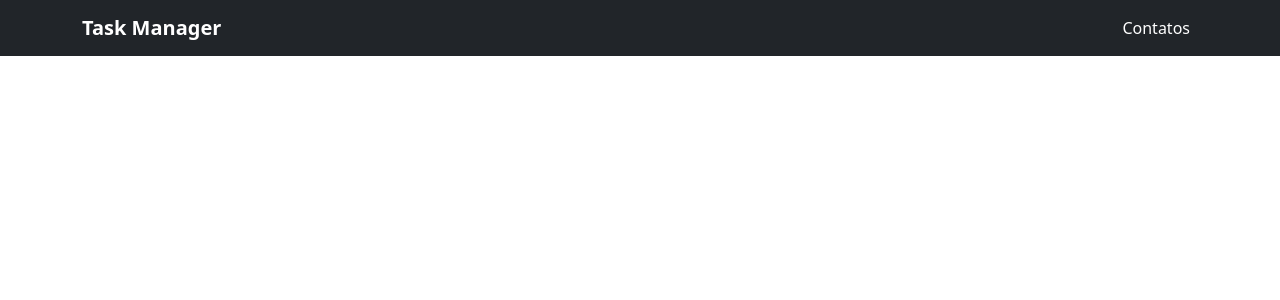
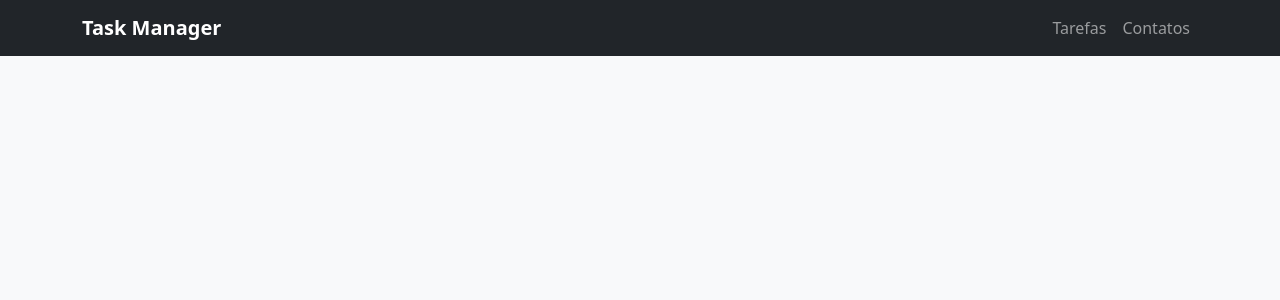
Before and after one commit to mascarnhas/Tutorial-Flask---Wake-up-Call, a Flask app: template templates/base.html in a window 1280 px wide. Shown: the top 300 px of the page. Run offline with Flask 3, Linux system fonts and the light colour scheme; the template is opened without the code that fills it, so the values that code supplies are empty.

Commit message:
Update base.html
Base.html revisado e atualizado

```diff
--- a/templates/base.html
+++ b/templates/base.html
@@ -4,39 +4,44 @@
     <meta charset="UTF-8">
     <meta name="viewport" content="width=device-width, initial-scale=1.0">
     <title>{% block title %}Task Manager{% endblock %}</title>
-    <!-- CSS do Bootstrap 5 via CDN -->
     <link href="https://cdn.jsdelivr.net/npm/bootstrap@5.3.0/dist/css/bootstrap.min.css" rel="stylesheet">
 </head>
-<body>
-    <!-- Barra de Navegação Superior (Navbar) -->
-    <nav class="navbar navbar-expand-lg navbar-dark bg-dark mb-4">
+{% macro item_menu(endereco, texto) %}
+    {% set ativo = request.path.startswith(endereco) %}
+    <a class="nav-link{% if ativo %} active{% endif %}" href="{{ endereco }}"{% if ativo %} aria-current="page"{% endif %}>{{ texto }}</a>
+{% endmacro %}
+
+{% set cores_alerta = {
+    'success': 'success', 'sucesso': 'success',
+    'danger': 'danger',   'erro': 'danger',
+    'warning': 'warning', 'aviso': 'warning',
+    'info': 'info'
+} %}
+
+<body class="bg-body-tertiary">
+    <nav class="navbar navbar-expand navbar-dark bg-dark mb-4">
         <div class="container">
             <a class="navbar-brand fw-bold" href="/">Task Manager</a>
-            <div class="navbar-nav">
-                <a class="nav-link active" href="/contatos">Contatos</a>
+            <div class="navbar-nav ms-auto">
+                {{ item_menu('/tarefas', 'Tarefas') }}
+                {{ item_menu('/contatos', 'Contatos') }}
             </div>
         </div>
     </nav>
 
-    <!-- Conteúdo Principal -->
-    <div class="container">
-        <!-- Bloco para Exibição de Mensagens Flash (Alertas de sucesso/erro) -->
+    <main class="container pb-5">
         {% with messages = get_flashed_messages(with_categories=true) %}
-            {% if messages %}
-                {% for category, message in messages %}
-                    <div class="alert alert-{{ category }} alert-dismissible fade show" role="alert">
-                        {{ message }}
-                        <button type="button" class="btn-close" data-bs-dismiss="alert" aria-label="Close"></button>
-                    </div>
-                {% endfor %}
-            {% endif %}
+            {% for category, message in messages %}
+                <div class="alert alert-{{ cores_alerta.get(category, 'secondary') }} alert-dismissible fade show" role="alert">
+                    {{ message }}
+                    <button type="button" class="btn-close" data-bs-dismiss="alert" aria-label="Fechar"></button>
+                </div>
+            {% endfor %}
         {% endwith %}
 
-        <!-- Bloco dinâmico onde as outras páginas inserem seu conteúdo -->
         {% block content %}{% endblock %}
-    </div>
+    </main>
 
-    <!-- JS do Bootstrap 5 via CDN (para fechar alertas e interatividades) -->
     <script src="https://cdn.jsdelivr.net/npm/bootstrap@5.3.0/dist/js/bootstrap.bundle.min.js"></script>
 </body>
 </html>
```
